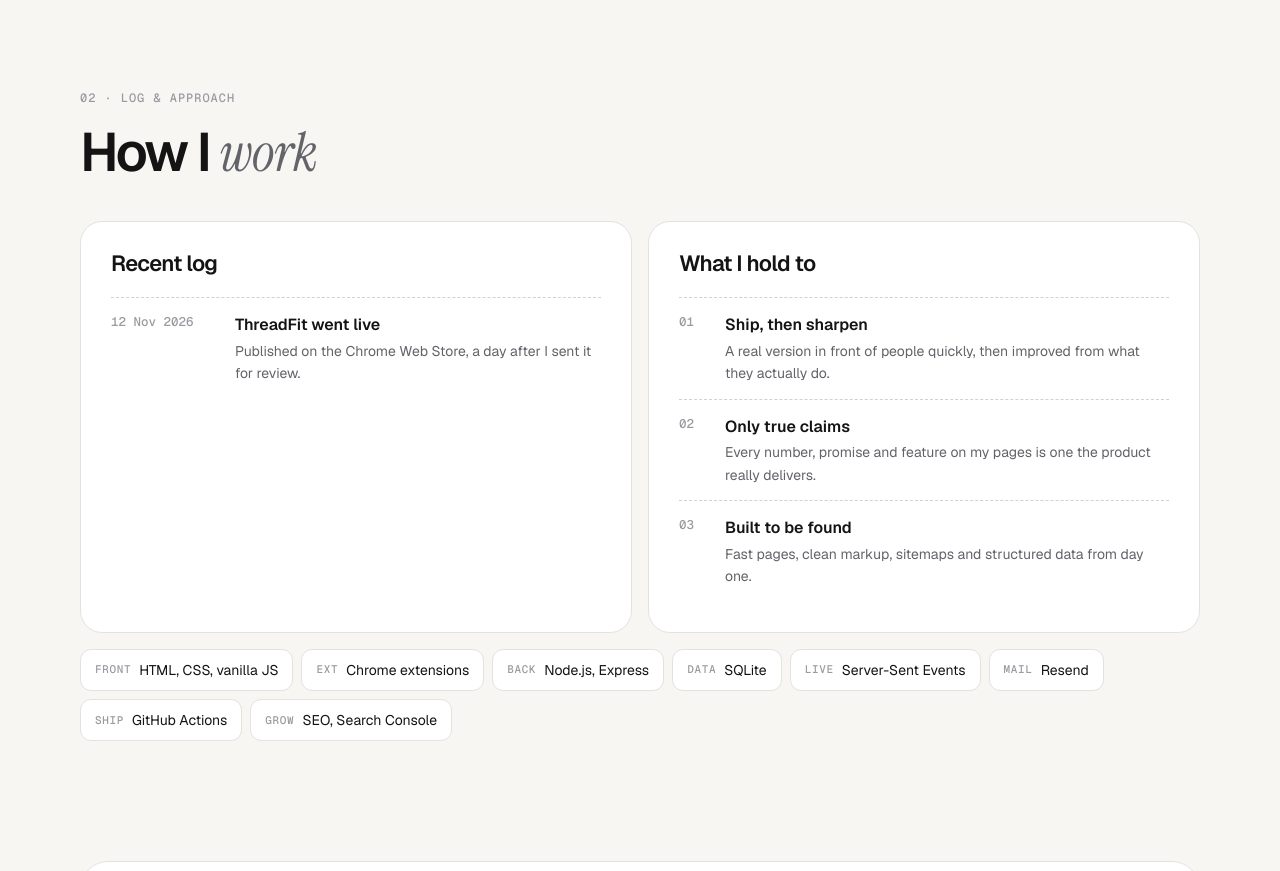
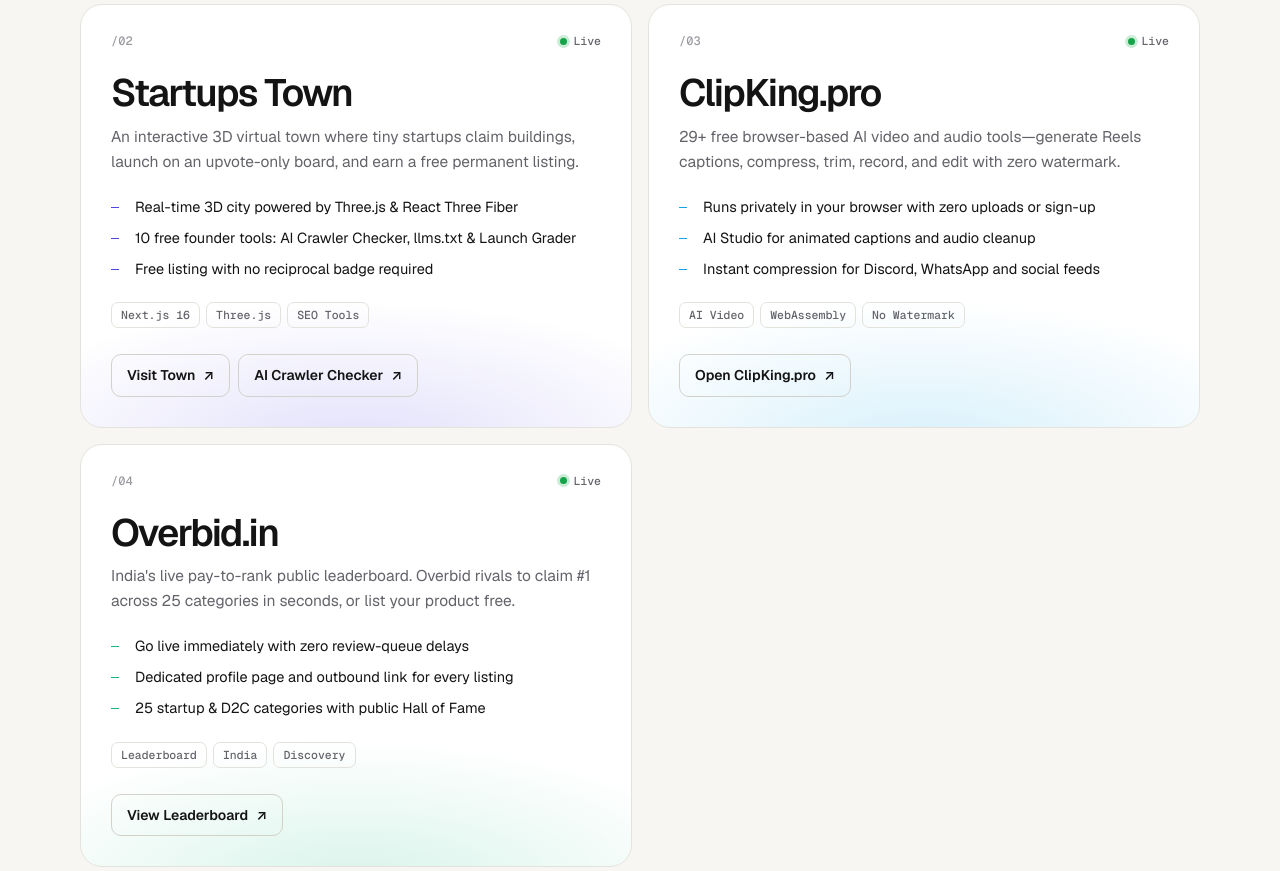
Before and after one commit to ankitshdev/ankitshdev.github.io, a plain HTML site: page index.html in a window 1280 px wide. Shown: the part 1376-2247 px from the top of the page. Drawn offline with nearby package versions, Linux system fonts and the light colour scheme.

Commit message:
Add Startups Town, ClipKing.pro, and Overbid.in to portfolio

```diff
--- a/index.html
+++ b/index.html
@@ -4,11 +4,11 @@
   <meta charset="utf-8">
   <meta name="viewport" content="width=device-width, initial-scale=1">
   <title>Ankit Sharma · Indie maker building products from India</title>
-  <meta name="description" content="I'm Ankit Sharma, an indie maker from India. I design, build and run my own internet products, like ThreadFit for Reddit.">
+  <meta name="description" content="I'm Ankit Sharma, an indie maker from India. I design, build and run internet products: Startups Town, ClipKing.pro, Overbid.in and ThreadFit.">
   <link rel="canonical" href="https://ankitshdev.github.io/">
   <meta property="og:type" content="profile">
   <meta property="og:title" content="Ankit Sharma · Indie maker building products from India">
-  <meta property="og:description" content="I design, build and run my own internet products, like ThreadFit for Reddit.">
+  <meta property="og:description" content="I design, build and run internet products: Startups Town, ClipKing.pro, Overbid.in and ThreadFit.">
   <meta property="og:url" content="https://ankitshdev.github.io/">
   <meta property="og:image" content="https://ankitshdev.github.io/img/threadfit.webp">
   <meta name="twitter:card" content="summary_large_image">
@@ -21,7 +21,13 @@
     "url": "https://ankitshdev.github.io/",
     "jobTitle": "Indie maker",
     "nationality": "India",
-    "sameAs": ["https://github.com/ankitshdev"]
+    "sameAs": [
+      "https://github.com/ankitshdev",
+      "https://x.com/ankitshx",
+      "https://startups.town",
+      "https://clipking.pro",
+      "https://overbid.in"
+    ]
   }
   </script>
   <link rel="preconnect" href="https://fonts.googleapis.com">
@@ -251,6 +257,15 @@
     </div>
     <aside class="now" aria-label="What I'm running now">
       <div class="now-head"><span class="kicker">Currently running</span><span class="clock" id="clock">India</span></div>
+      <a href="https://startups.town" target="_blank" rel="noopener" style="--c:#4f46e5">
+        <span class="mark">S</span><span><b>Startups Town</b><small>3D virtual town &amp; SEO tools</small></span><span class="state">Live</span>
+      </a>
+      <a href="https://clipking.pro" target="_blank" rel="noopener" style="--c:#0ea5e9">
+        <span class="mark">C</span><span><b>ClipKing.pro</b><small>Free AI video &amp; audio tools</small></span><span class="state">Live</span>
+      </a>
+      <a href="https://overbid.in" target="_blank" rel="noopener" style="--c:#10b981">
+        <span class="mark">O</span><span><b>Overbid.in</b><small>India's public brand leaderboard</small></span><span class="state">Live</span>
+      </a>
       <a href="https://ankitshdev.github.io/threadfit/" target="_blank" rel="noopener" style="--c:#f45b16">
         <span class="mark">T</span><span><b>ThreadFit</b><small>Finds customers on Reddit</small></span><span class="state">Live</span>
       </a>
@@ -279,6 +294,51 @@
         </div>
         <a class="frame" href="https://ankitshdev.github.io/threadfit/" target="_blank" rel="noopener" tabindex="-1"><div class="dots"><i></i><i></i><i></i></div><img src="img/threadfit.webp" alt="The ThreadFit website" width="1280" height="800" loading="lazy"></a>
       </article>
+
+      <article class="card" style="--c:#4f46e5">
+        <div class="body">
+          <div class="top"><span class="num">/02</span><span class="state">Live</span></div>
+          <h3>Startups Town</h3>
+          <p class="what">An interactive 3D virtual town where tiny startups claim buildings, launch on an upvote-only board, and earn a free permanent listing.</p>
+          <ul>
+            <li>Real-time 3D city powered by Three.js &amp; React Three Fiber</li>
+            <li>10 free founder tools: AI Crawler Checker, llms.txt &amp; Launch Grader</li>
+            <li>Free listing with no reciprocal badge required</li>
+          </ul>
+          <div class="tags"><span>Next.js 16</span><span>Three.js</span><span>SEO Tools</span></div>
+          <div class="gos"><a class="go" href="https://startups.town" target="_blank" rel="noopener">Visit Town <span>↗</span></a><a class="go" href="https://startups.town/tools/ai-crawler-checker" target="_blank" rel="noopener">AI Crawler Checker <span>↗</span></a></div>
+        </div>
+      </article>
+
+      <article class="card" style="--c:#0ea5e9">
+        <div class="body">
+          <div class="top"><span class="num">/03</span><span class="state">Live</span></div>
+          <h3>ClipKing.pro</h3>
+          <p class="what">29+ free browser-based AI video and audio tools—generate Reels captions, compress, trim, record, and edit with zero watermark.</p>
+          <ul>
+            <li>Runs privately in your browser with zero uploads or sign-up</li>
+            <li>AI Studio for animated captions and audio cleanup</li>
+            <li>Instant compression for Discord, WhatsApp and social feeds</li>
+          </ul>
+          <div class="tags"><span>AI Video</span><span>WebAssembly</span><span>No Watermark</span></div>
+          <div class="gos"><a class="go" href="https://clipking.pro" target="_blank" rel="noopener">Open ClipKing.pro <span>↗</span></a></div>
+        </div>
+      </article>
+
+      <article class="card" style="--c:#10b981">
+        <div class="body">
+          <div class="top"><span class="num">/04</span><span class="state">Live</span></div>
+          <h3>Overbid.in</h3>
+          <p class="what">India's live pay-to-rank public leaderboard. Overbid rivals to claim #1 across 25 categories in seconds, or list your product free.</p>
+          <ul>
+            <li>Go live immediately with zero review-queue delays</li>
+            <li>Dedicated profile page and outbound link for every listing</li>
+            <li>25 startup &amp; D2C categories with public Hall of Fame</li>
+          </ul>
+          <div class="tags"><span>Leaderboard</span><span>India</span><span>Discovery</span></div>
+          <div class="gos"><a class="go" href="https://overbid.in" target="_blank" rel="noopener">View Leaderboard <span>↗</span></a></div>
+        </div>
+      </article>
     </div>
   </section>
 
@@ -290,6 +350,7 @@
       <div class="panel">
         <h3>Recent log</h3>
         <ol class="log">
+          <li><time datetime="2026-11-25">25 Nov 2026</time><div><b>Startups Town, ClipKing.pro &amp; Overbid.in</b><p>Added all three live products and free founder tools to my maker portfolio.</p></div></li>
           <li><time datetime="2026-11-12">12 Nov 2026</time><div><b>ThreadFit went live</b><p>Published on the Chrome Web Store, a day after I sent it for review.</p></div></li>
         </ol>
       </div>
```
